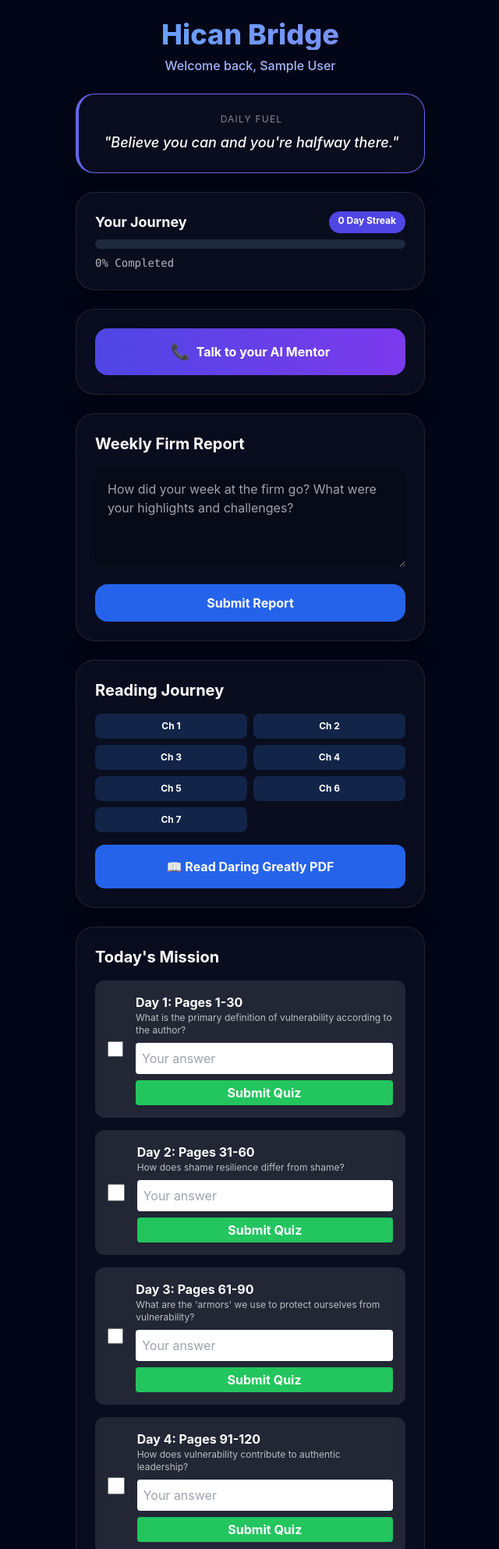
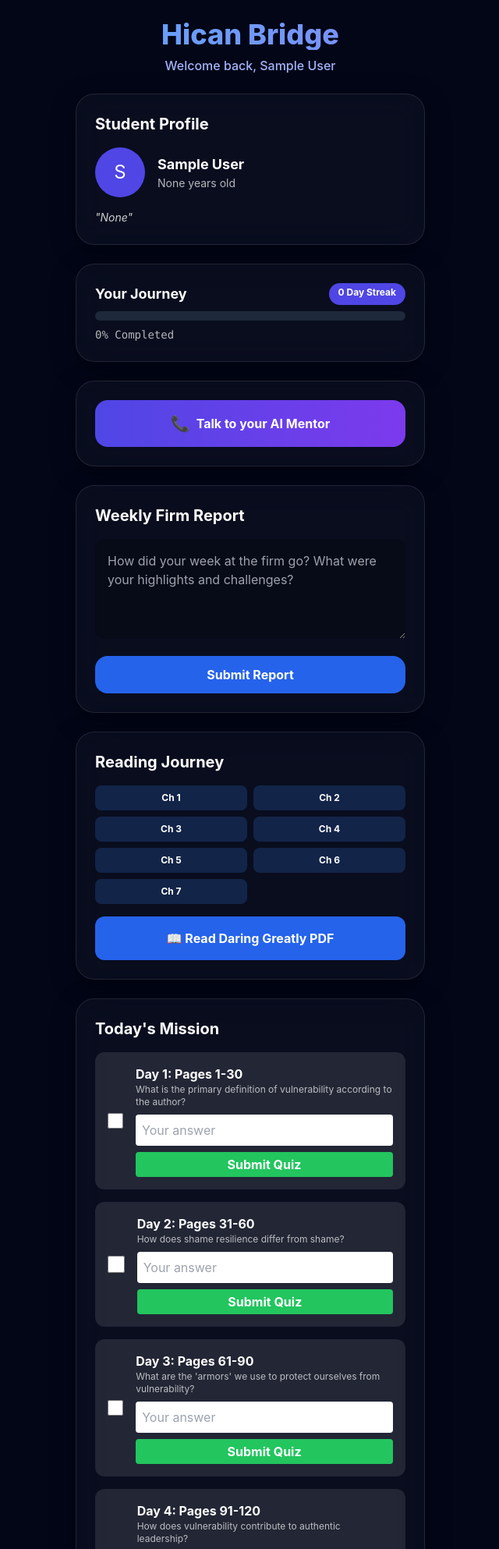
Before and after one commit to happyrev/hican-bridge, a Flask app: page /dashboard in a window 1280 px wide. Shown: the top 1986 px of the page at 78% size, without its empty margins (319-959 px from the left). Run offline with Flask 3, Linux system fonts and the light colour scheme; the visitor is signed in with stand-in values (Sample User, id 1); some libraries are stand-ins or nearby versions.

Commit message:
Add home redirect logic and enhance profile section on dashboard

```diff
--- a/app.py
+++ b/app.py
@@ -37,7 +37,9 @@ with open('daily_plan.json', 'r') as f:
 
 @app.route('/')
 def home():
-    return redirect(url_for('dashboard'))
+    if current_user.is_authenticated:
+        return redirect(url_for('dashboard'))
+    return render_template('index.html') # Assuming index.html is your landing/register-prompt page
 
 @app.route('/login', methods=['GET', 'POST'])
 def login():
--- a/templates/dashboard.html
+++ b/templates/dashboard.html
@@ -16,10 +16,18 @@
         <h1 class="text-4xl font-extrabold mb-2 text-center gradient-text">Hican Bridge</h1>
         <p class="text-center text-indigo-300 mb-6 font-medium">Welcome back, {{ user.name }}</p>
 
-        <!-- Daily Quote -->
-        <div class="glass p-6 rounded-3xl mb-6 text-center border-l-4 border-indigo-500">
-            <h3 class="text-xs uppercase tracking-widest opacity-50 mb-2">Daily Fuel</h3>
-            <p class="text-lg italic font-medium">"{{ quote }}"</p>
+        <div class="glass p-6 rounded-3xl mb-6">
+            <h2 class="text-xl font-bold mb-4">Student Profile</h2>
+            <div class="flex items-center gap-4">
+                <div class="w-16 h-16 bg-indigo-600 rounded-full flex items-center justify-center text-2xl">
+                    {{ user.name[0] }}
+                </div>
+                <div>
+                    <p class="font-bold text-lg">{{ user.name }}</p>
+                    <p class="text-sm opacity-70">{{ user.age }} years old</p>
+                </div>
+            </div>
+            <p class="mt-4 text-sm opacity-80 italic">"{{ user.bio }}"</p>
         </div>
 
         <!-- Progress Bar -->
```
